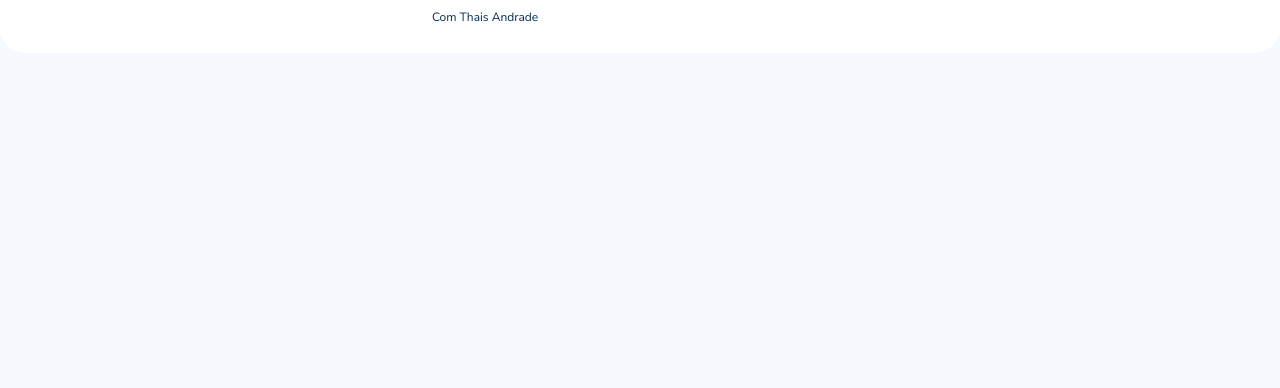
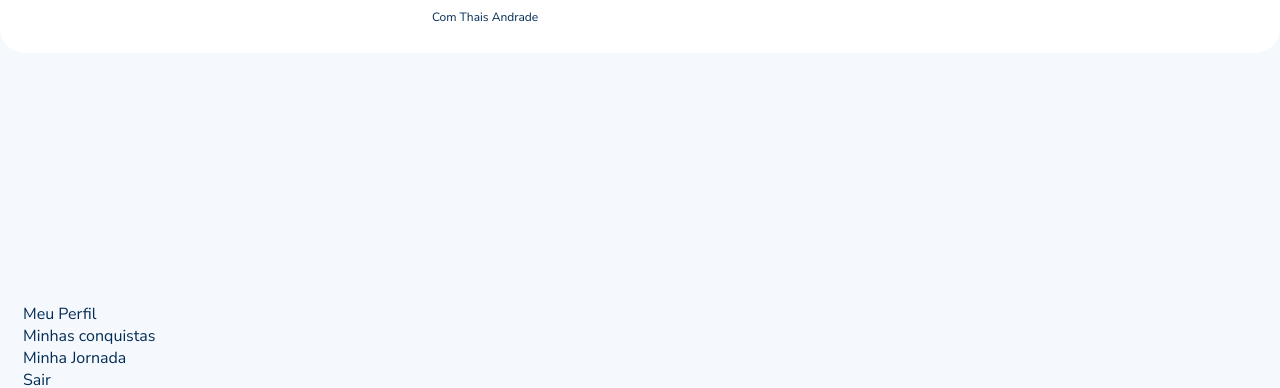
Before and after one commit to JuDCraide/Frontend-LiberAi, a React (Create React App) app: page /test in a window 1280 px wide. Shown: the part 1135-1523 px from the top of the page. Before the commit the page ends 1188 px from the top, so only its background shows below. Built offline with nearby package versions, Linux system fonts and the light colour scheme.

Commit message:
feat(component): User info progress...

```diff
--- a/src/components/UserInfo/ProfileInfo/index.js
+++ b/src/components/UserInfo/ProfileInfo/index.js
@@ -0,0 +1,21 @@
+import React from "react";
+
+import { Text16Regular } from "../../Text";
+
+import { Container, ImgContainer, EditInfo } from "./style";
+
+function ProfileInfo() {
+  return (
+    <Container>
+      <ImgContainer />
+      <EditInfo>
+        <Text16Regular>Meu Perfil</Text16Regular>
+        <Text16Regular>Minhas conquistas</Text16Regular>
+        <Text16Regular>Minha Jornada</Text16Regular>
+        <Text16Regular>Sair</Text16Regular>
+      </EditInfo>
+    </Container>
+  );
+}
+
+export default ProfileInfo;
--- a/src/components/UserInfo/ProfileInfo/style.js
+++ b/src/components/UserInfo/ProfileInfo/style.js
@@ -0,0 +1,20 @@
+import styled from "styled-components";
+
+const Container = styled.div`
+  height: 256px;
+  width: 379px;
+`;
+
+const ImgContainer = styled.div`
+  height: 172px;
+  width: 172px;
+  margin-left: 23px;
+  margin-top: 17px;
+`;
+
+const EditInfo = styled.div`
+  padding-left: 23px;
+  padding-top: 61px;
+`;
+
+export { Container, ImgContainer, EditInfo };
--- a/src/components/UserInfo/index.js
+++ b/src/components/UserInfo/index.js
@@ -0,0 +1,13 @@
+import React from "react";
+
+import ProfileInfo from "./ProfileInfo";
+
+function UserInfo() {
+  return (
+    <div>
+      <ProfileInfo />
+    </div>
+  );
+}
+
+export default UserInfo;
--- a/src/pages/TestComponents/index.js
+++ b/src/pages/TestComponents/index.js
@@ -26,6 +26,7 @@ import {
 import HorizontalContainer from "../../components/HorizontalContainer";
 import Quizz from "../../components/Quizz";
 import SpotlightVideo from "../../components/SpotlightVideo";
+import UserInfo from "../../components/UserInfo";
 
 function TestComponents() {
   return (
@@ -64,6 +65,7 @@ function TestComponents() {
           />
         </div>
       </div>
+      <UserInfo />
     </div>
   );
 }
```
Also changed, not shown: src/components/UserInfo/LevelInfo/index.js (added), 1 other file (tests, documents, lock files or other folders).
